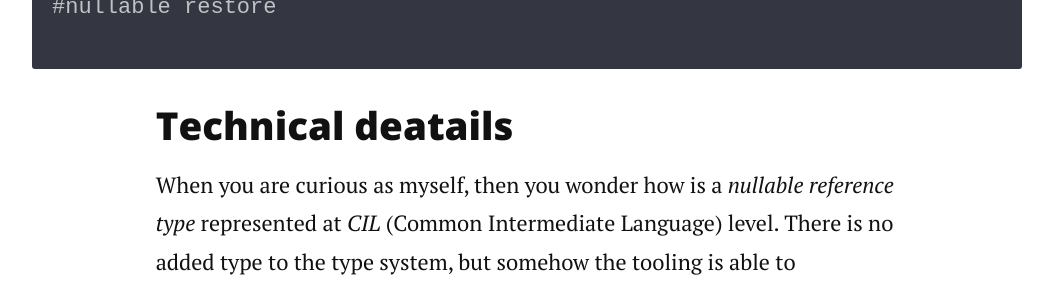
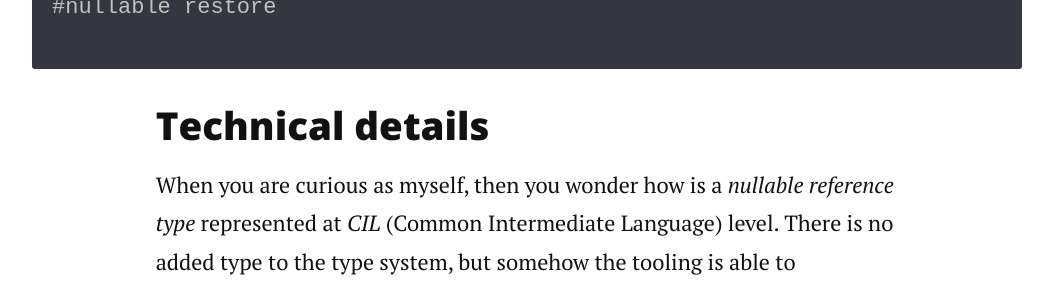
Before and after one commit to CodeTherapist/codetherapist.github.io, a Jekyll site: the page built from _posts/2019-03-20-csharp8-nullable-ref-types.md, in a window 1280 px wide and 900 px high, scrolled down 7835 px. Shown: the part 161-450 px from the top of the window, without its empty margins (113-1166 px from the left). Built offline with Jekyll 4.4.1, drawn with Linux system fonts in a browser that asks for light colours; comment, search, counter and statistics services are not loaded.

Commit message:
Fix typo

```diff
--- a/_posts/2019-03-20-csharp8-nullable-ref-types.md
+++ b/_posts/2019-03-20-csharp8-nullable-ref-types.md
@@ -156,7 +156,7 @@ Car? myCar = null;
 #nullable restore
 {% endhighlight %}
 
-### Technical deatails
+### Technical details
 
 When you are curious as myself, then you wonder how is a _nullable reference type_ represented at _CIL_ (Common Intermediate Language) level.
 There is no added type to the type system, but somehow the tooling is able to distinguish between _nullable_- and _non-nullable reference types_.
```
